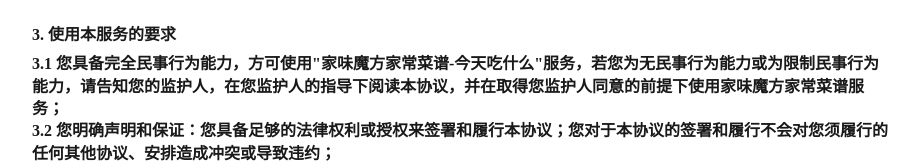
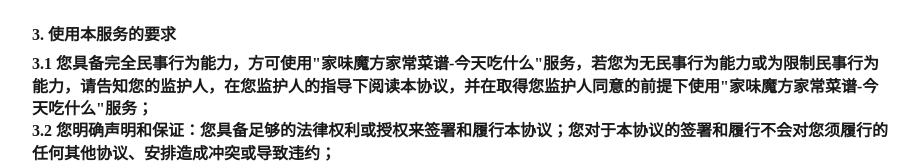
Before and after one commit to obiwandu/obiwandu.github.io, a plain HTML site: page index.html in a window 1280 px wide. Shown: the part 455-620 px from the top of the page, without its empty margins (178-1098 px from the left). Drawn offline with Linux system fonts and the light colour scheme.

Commit message:
Update index.html

```diff
--- a/index.html
+++ b/index.html
@@ -118,7 +118,7 @@
     <p>
       <b
         >3.1
-        您具备完全民事行为能力，方可使用"家味魔方家常菜谱-今天吃什么"服务，若您为无民事行为能力或为限制民事行为能力，请告知您的监护人，在您监护人的指导下阅读本协议，并在取得您监护人同意的前提下使用家味魔方家常菜谱服务；</b
+        您具备完全民事行为能力，方可使用"家味魔方家常菜谱-今天吃什么"服务，若您为无民事行为能力或为限制民事行为能力，请告知您的监护人，在您监护人的指导下阅读本协议，并在取得您监护人同意的前提下使用"家味魔方家常菜谱-今天吃什么"服务；</b
       >
     </p>
     <p>
```
